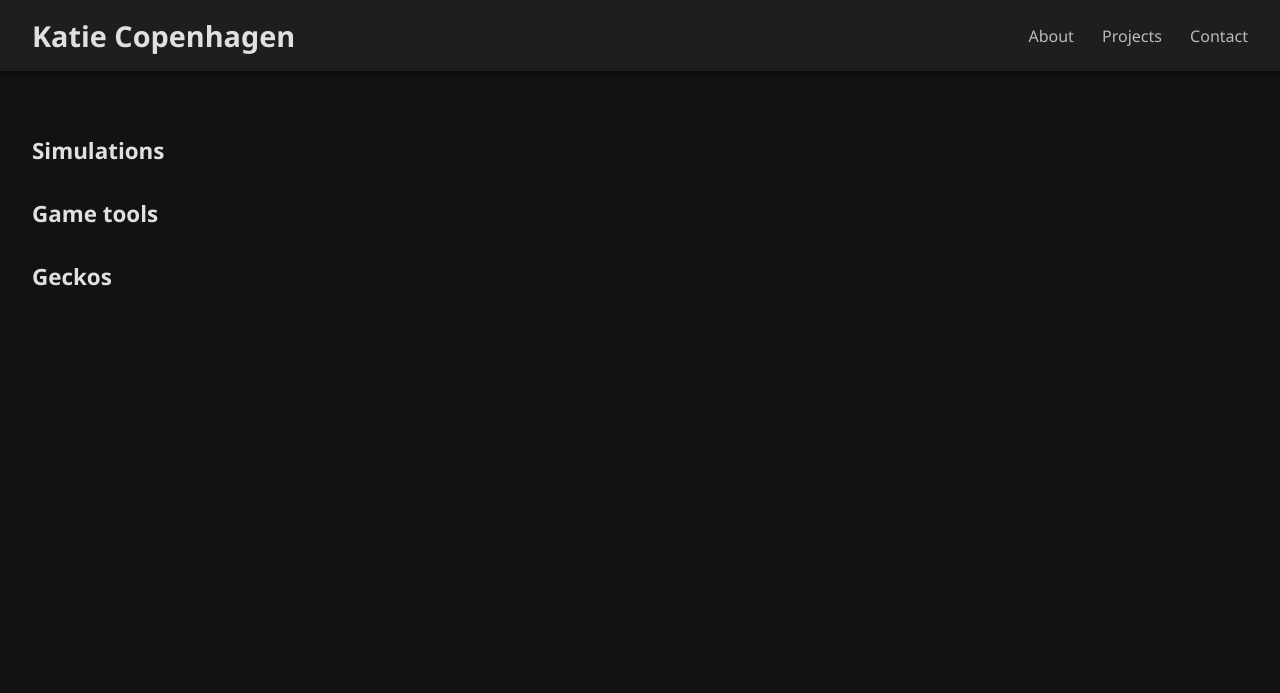
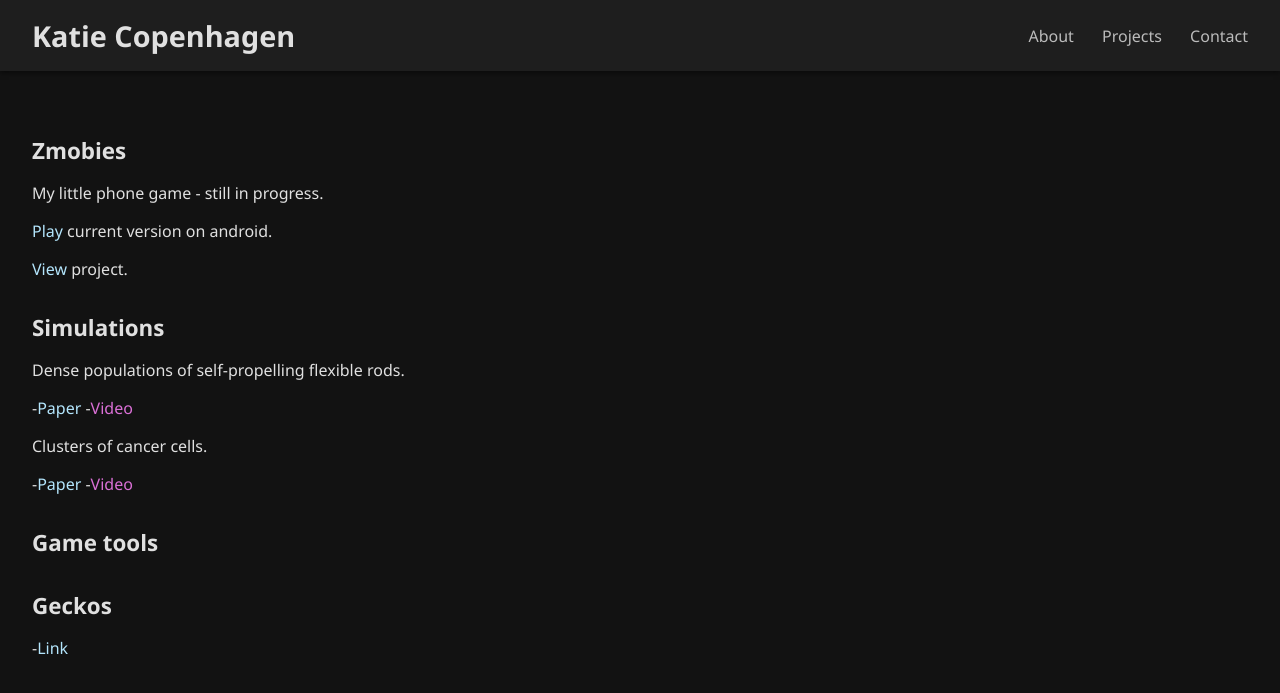
Before and after one commit to kcopenhagen/kcopenhagen.github.io, a Jekyll site: the page built from projects.md, in a window 1280 px wide. Shown: the top 693 px of the page. Built offline with Jekyll 4.4.1, drawn with Linux system fonts in a browser that asks for light colours.

Commit message:
adding projects

```diff
--- a/projects.md
+++ b/projects.md
@@ -3,8 +3,28 @@ layout: default
 title: Katie Copenhagen
 ---
 
+## Zmobies
+
+My little phone game - still in progress.
+
+[Play](https://drive.google.com/drive/folders/17zrzNiEpyXOREk8mxCjegsc7m3ZJezom?usp=drive_link) current version on android.
+
+[View](https://github.com/kcopenhagen/Zmobies) project.
+
 ## Simulations
+
+Dense populations of self-propelling flexible rods.
+
+-[Paper](https://www.biorxiv.org/content/10.1101/2025.05.23.655808v1.abstract)
+-[Video]()
+
+Clusters of cancer cells.
+
+-[Paper](https://www.science.org/doi/full/10.1126/sciadv.aar8483)
+-[Video]()
 
 ## Game tools
 
 ## Geckos
+
+-[Link](https://www.morphmarket.com/stores/kcopenhagen/)
```
Also changed, not shown: contact.md (+1 -1 lines).
